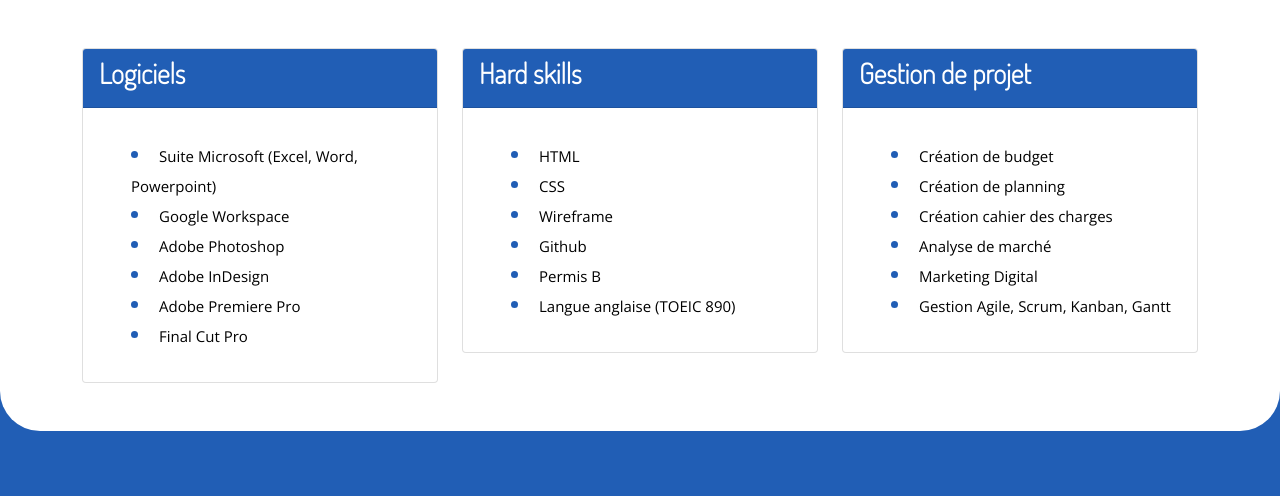
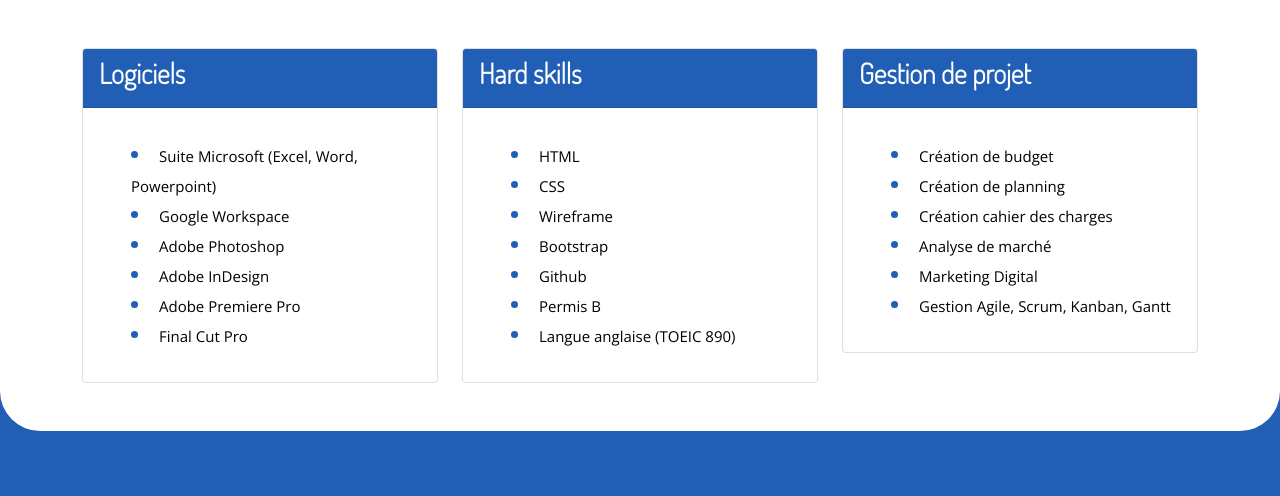
Before and after one commit to KevinDerda/Porfolio, a PHP site: page /parcours in a window 1280 px wide. Shown: the part 901-1397 px from the top of the page. Run offline with PHP 8.4, Linux system fonts and the light colour scheme; some libraries are stand-ins or nearby versions.

Commit message:
Add parcours

```diff
--- a/views/front/parcours.php
+++ b/views/front/parcours.php
@@ -194,6 +194,7 @@
                                 <li><span>HTML</span></li>
                                 <li><span>CSS</span></li>
                                 <li><span>Wireframe</span></li>
+                                <li><span>Bootstrap</span></li>
                                 <li><span>Github</span></li>
                                 <li><span>Permis B</span></li>
                                 <li><span>Langue anglaise (TOEIC 890)</span></li>
```
